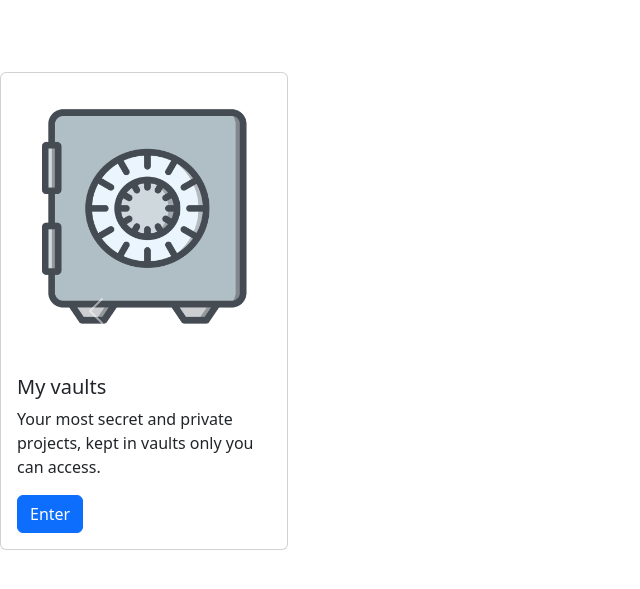
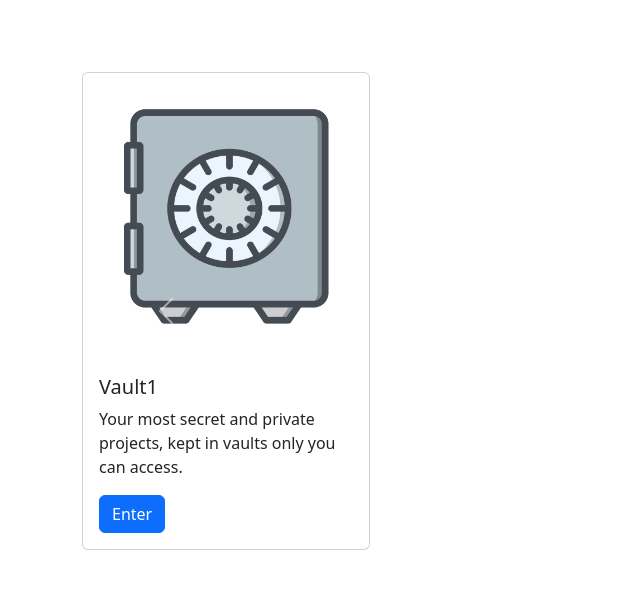
Before and after one commit to YSpiegel/IdeaVaults, a Flask app: template Client/Templates/my-vaults.html in a window 1280 px wide. Shown: the part 59-648 px from the top of the page, without its empty margins (0-640 px from the left). Run offline with Flask 3, Linux system fonts and the light colour scheme; the template is opened without the code that fills it, so the values that code supplies are empty.

Commit message:
Ver 1.05 - My Vaults mockup working

```diff
--- a/Client/FlaskSite.py
+++ b/Client/FlaskSite.py
@@ -120,7 +120,7 @@ def dashboard():
 
 @app.route('/my-vaults')
 def myvaults():
-    return render_template('my-vaults.html')
+    return render_template('my-vaults.html', user=get_user(request.remote_addr))
 
 
 @app.route("/sign-out")
--- a/Client/Templates/my-vaults.html
+++ b/Client/Templates/my-vaults.html
@@ -3,15 +3,16 @@
 {% block title %}{% endblock %}
 
 {% block content %}
-<div id="vaults" class="carousel slide">
+<div class="container">
+    <div id="carouselExample" class="carousel slide">
         <div class="carousel-inner">
             <div class="carousel-item active">
                 <div class="card" style="width: 18rem;">
                     <img src="./static/vault.png" class="card-img-top" alt="...">
                         <div class="card-body">
-                        <h5 class="card-title">My vaults</h5>
+                            <h5 class="card-title">Vault1</h5>
                             <p class="card-text">Your most secret and private projects, kept in vaults only you can access.</p>
-                        <a href="#" class="btn btn-primary">Enter</a>
+                            <a href="/my-vaults" class="btn btn-primary">Enter</a>
                         </div>
                 </div>
             </div>
@@ -19,9 +20,9 @@
                 <div class="card" style="width: 18rem;">
                     <img src="./static/vault.png" class="card-img-top" alt="...">
                         <div class="card-body">
-                        <h5 class="card-title">My vaults 2</h5>
+                            <h5 class="card-title">Vault2</h5>
                             <p class="card-text">Your most secret and private projects, kept in vaults only you can access.</p>
-                        <a href="#" class="btn btn-primary">Enter</a>
+                            <a href="/my-vaults" class="btn btn-primary">Enter</a>
                         </div>
                 </div>
             </div>
@@ -29,22 +30,22 @@
                 <div class="card" style="width: 18rem;">
                     <img src="./static/vault.png" class="card-img-top" alt="...">
                         <div class="card-body">
-                        <h5 class="card-title">My vaults 3</h5>
+                            <h5 class="card-title">Vault3</h5>
                             <p class="card-text">Your most secret and private projects, kept in vaults only you can access.</p>
-                        <a href="#" class="btn btn-primary">Enter</a>
+                            <a href="/my-vaults" class="btn btn-primary">Enter</a>
                         </div>
                 </div>
             </div>
         </div>
-	<button class="carousel-control-prev" type="button" data-bs-target="vaults" data-bs-slide="prev">
+        <button class="carousel-control-prev" type="button" data-bs-target="#carouselExample" data-bs-slide="prev">
             <span class="carousel-control-prev-icon" aria-hidden="true"></span>
             <span class="visually-hidden">Previous</span>
         </button>
-	<button class="carousel-control-next" type="button" data-bs-target="vaults" data-bs-slide="next">
+        <button class="carousel-control-next" type="button" data-bs-target="#carouselExample" data-bs-slide="next">
             <span class="carousel-control-next-icon" aria-hidden="true"></span>
             <span class="visually-hidden">Next</span>
         </button>
     </div>
-
+</div>
 
 {% endblock %}
```
Lines whose indentation alone changed are shown as unchanged.
